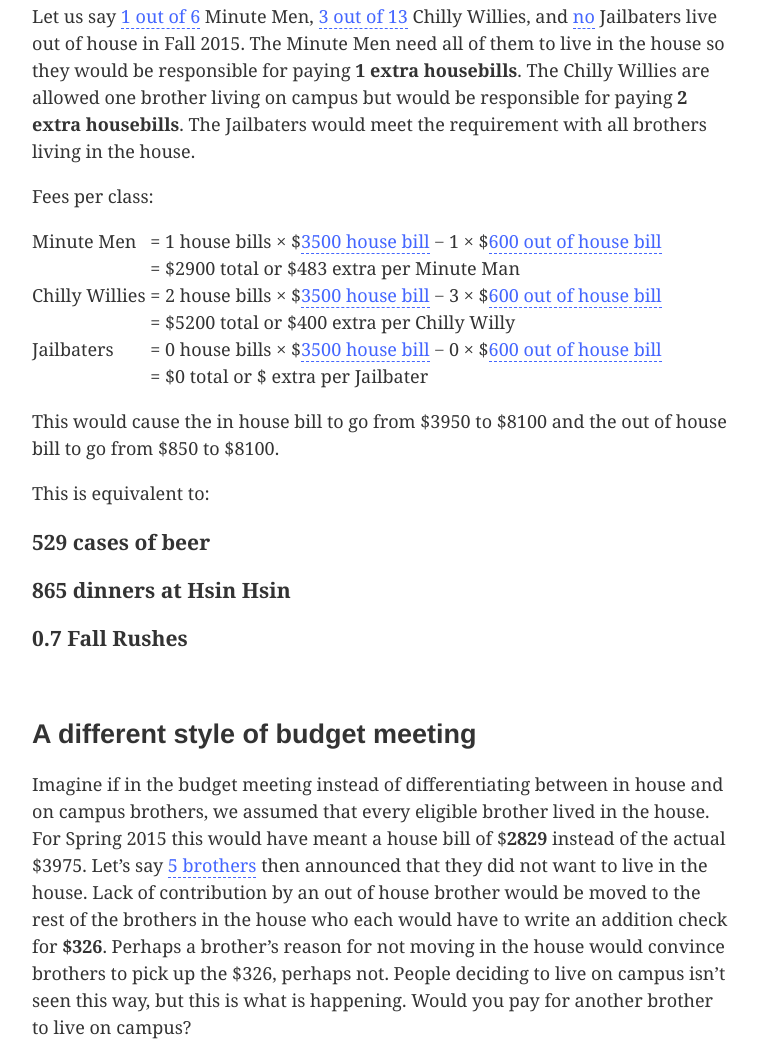
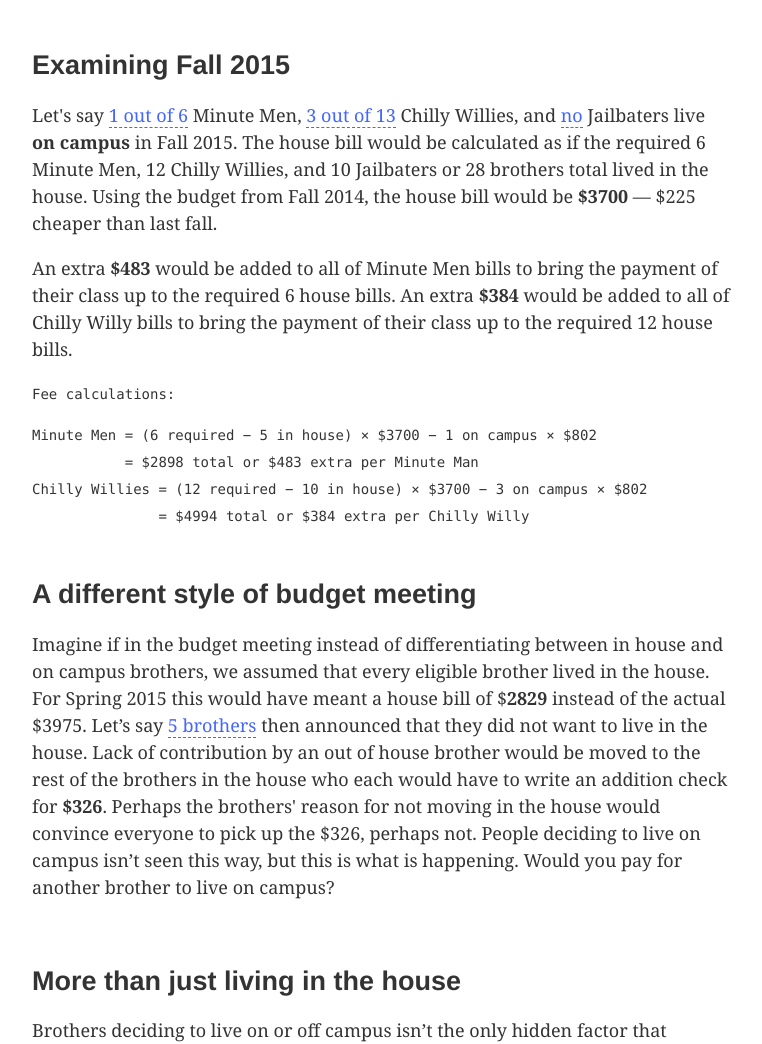
Before and after one commit to jhaip/brotherhood-by-the-numbers, a plain HTML site: page index.html in a window 1280 px wide. Shown: the part 1485-2529 px from the top of the page, without its empty margins (258-1020 px from the left). Drawn offline with Linux system fonts and the light colour scheme.

Commit message:
updating lots of copy

```diff
--- a/index.html
+++ b/index.html
@@ -20,11 +20,29 @@
 
 <body onload="setUpTangle();">
 
-	<div class="meat" id="example2">
+<div class="meat" id="example">
 <h1> Brotherhood: By the Numbers</h1>
 <p>
-		Is the house bill too high?  This semester we voted for an in house bill of $3,985, the highest house bill Pilam has ever had.  Yet you could still argue that we pay about the same amount as someone in a Baker Quad (the cheapest on campus housing) if you include food and so maybe we aren’t doing so bad.  In this sort of essay I don’t want to make the decision for you but give you a perspective on what is really impacting our house bill.  This does not mean to question legitimate reasons to not live in the house or claim that it is ideal, but to emphasize the purely financial aspects of Pilam and keeping our house at 450 Beacon Street.
+    Is the house bill too high?  This semester we voted for an in house bill of $3,985, the
+    highest house bill Pilam has ever had.  Yet you could still argue that we pay about the
+    same amount as someone in a Baker Quad (the cheapest on campus housing) if you include
+    food and so maybe we aren’t doing so bad.  In this sort of essay I don’t want to make
+    the decision for you but give you a perspective on what is really impacting our house
+    bill.  This does not mean to question legitimate reasons to not live in the house or
+    claim that it is ideal, but to emphasize the purely financial aspects of Pilam and
+    keeping our house at 450 Beacon Street.
 </p>
+
+<p>
+    This is an interactive essay. The numbers and formulas behind our financials
+    are included with the words so that changing their values changes the text.
+    Text that is blue can be dragged left and right to change it's value.
+</p>
+<p>
+    After eating <span data-var="hsin_hsins_eaten" class="TKAdjustableNumber" data-min="5" data-max="100" data-step="5"> dinners at Hsin Hsin</span>
+    I <span data-var="what_hsin_hsin_did_to_me"></span>.
+</p>
+
 
 <strong>
     <ol>
@@ -39,88 +57,151 @@
 <h2>The Housing Bylaw Change</h2>
 
 <p>
-		First, a little history.  In 2012, the Pilam Corporation wanted to raise the rent we pay to stay at 450 Beacon because of rising costs.  The undergraduate representatives resisted this proposal, citing that the an increase in the rent with so few brothers living in the house would push the house bill over $4000.  The Pilam Coorporation took this as a sign that our policies on brothers moving in the house and rushing were too relaxed and that we would not be able to afford 450 Beacon.  The undergrad’s rebuttal was a new addition to our chapter’s bylaws that would guarantee enough money was brought in by each pledge class such that the house could be sustained without outrageous fees.  The exact text is below:
+    First, a little history.  In 2012, the Pilam Corporation wanted to raise the rent we
+    pay to stay at 450 Beacon because of rising costs.  The undergraduate representatives
+    resisted this proposal, citing that the an increase in the rent with so few brothers
+    living in the house would push the house bill over $4000.  The Pilam Coorporation took
+    this as a sign that our policies on brothers moving in the house and rushing were too
+    relaxed and that we would not be able to afford 450 Beacon.  The undergrad’s rebuttal
+    was a new addition to our chapter’s bylaws that would guarantee enough money was
+    brought in by each pledge class such that the house could be sustained without outrageous
+    fees.  The exact text is below:
 </p>
 
 <blockquote>
     Section 4: Living in the House
     <br>
-A. All members shall live in the house the first semester they are able. <strong>At minimum a pledge class is responsible for paying for 12 house bills. If the pledge class has fewer than 12 active members, the pledge class is responsible for paying for as many house bills as there are active members in that pledge class.</strong> With the understanding that no rule can accommodate all situations, if a brother is unable to abide by this policy, the Judicial Chairman shall form a committee to review the reasons for living out-of-house. If the committee decides that the brother does not have sufficient reason to live out-of-house, the committee may enforce penalties on the brother under review which may include, but are not limited to fines or placement in bad standing. For brothers initiated prior to the year 2012, penalties will not be applied.
+    A. All members shall live in the house the first semester they are able. <strong>At
+    minimum a pledge class is responsible for paying for 12 house bills. If the pledge
+    class has fewer than 12 active members, the pledge class is responsible for paying
+    for as many house bills as there are active members in that pledge class.</strong>
+    With the understanding that no rule can accommodate all situations, if a brother is
+    unable to abide by this policy, the Judicial Chairman shall form a committee to review
+    the reasons for living out-of-house. If the committee decides that the brother does
+    not have sufficient reason to live out-of-house, the committee may enforce penalties
+    on the brother under review which may include, but are not limited to fines or
+    placement in bad standing. For brothers initiated prior to the year 2012, penalties
+    will not be applied.
 </blockquote>
 
 <p>
-		The bylaw was supposed to be a motivator on two fronts: guarantee a relatively stable house bill and as a motivator in rush to the necessity of having larger pledge classes.  Neither of these goals have been met so I would like to explore the monetary impact if we continue to have the same outcomes in Rush and continue to allow brothers to live on campus without consequence.
+    The bylaw was supposed to be a motivator on two fronts: guarantee a relatively stable
+    house bill and as a motivator in rush to the necessity of having larger pledge classes.
+    So far neither of these goals have been met.  Judicial committees have been voting to
+    not follow the bylaw and have waived the fees. This isn't surprising because no one wants
+    a pledge class to be charged a fee but this affects what everyone pays.  In the next
+    section we'll dive more into the numbers of Fall 2015.
 </p>
 
 <br>
 <h2>Examining Fall 2015</h2>
 
-		<p>The judicial meeting this semester will determine if the bylaws are followed but I would like to take a moment to consider Fall 2015 when the Circle Jackers will be gone and the Jailbaters will be moving into the house:</p>
+<p>
+    Let's say <span data-var="numMMOutOfHouse" class="TKAdjustableNumber" data-format="format_nobrothers 6" data-min="0" data-max="6"></span> Minute Men,
+    <span data-var="numCWOutOfHouse" class="TKAdjustableNumber" data-format="format_nobrothers 13" data-min="0" data-max="13"></span> Chilly Willies,
+    and <span data-var="numJBOutOfHouse" class="TKAdjustableNumber" data-format="format_nobrothers 10" data-min="0" data-max="10"></span> Jailbaters live <strong>on campus</strong> in Fall 2015.
 
-	    <p id="example">
-	    	Let us say <span data-var="numMMOutOfHouse" class="TKAdjustableNumber" data-format="format_nobrothers 6" data-min="0" data-max="6"></span> Minute Men,
-	    	<span data-var="numCWOutOfHouse" class="TKAdjustableNumber" data-format="format_nobrothers 13" data-min="0" data-max="13"></span> Chilly Willies,
-	    	and <span data-var="numJBOutOfHouse" class="TKAdjustableNumber" data-format="format_nobrothers 10" data-min="0" data-max="10"></span> Jailbaters
-	    	live out of house in Fall 2015.
+    <span data-var="bylaw_satisfied" class="v_if">The bylaw requirement would be met and everyone would enjoy a house bill of </span>
+    <span data-var="bylaw_satisfied" class="v_if invertIf">
+    The house bill would be calculated as if the required 6 Minute Men, 12 Chilly Willies, and 10 Jailbaters or 28 brothers total lived in the house.
+    Using the budget from Fall 2014, the house bill would be </span>
+    <strong>$<span data-var="base_housebill" data-format="%.0f"></span></strong>
+    &mdash; $<span data-var="base_housebill_improvement" data-format="%.0f"></span> cheaper than last fall.
 
-	    	The Minute Men <span data-var="MMrequirement"></span>.  The Chilly Willies <span data-var="CWrequirement"></span>.  The Jailbaters <span data-var="JBrequirement"></span>.
 </p>
-	    <p>Fees per class:</p>
 
+<p>
+    <span data-var="mm_perbrofine" class="v_if">
+    An extra <strong>$<span data-var="mm_perbrofine" data-format="%.0f"></span></strong> would be added to all of Minute Men bills to bring the payment of their class up to the required 6 house bills.
+    </span>
+    <span data-var="cw_perbrofine" class="v_if">
+    An extra <strong>$<span data-var="cw_perbrofine" data-format="%.0f"></span></strong> would be added to all of Chilly Willy bills to bring the payment of their class up to the required 12 house bills.
+    </span>
+    <span data-var="jb_perbrofine" class="v_if">
+    An extra <strong>$<span data-var="jb_perbrofine" data-format="%.0f"></span></strong> would be added to all of Jailbater bills to bring the payment of their class up to the required 10 house bills.
+    </span>
+</p>
+
+<div data-var="total_fees" class="fees v_if">
+
+<p>Fee calculations:</p>
+
+<div data-var="mm_perbrofine" class="v_if">
 <table border=0 cellspacing=0 cellpadding=0>
+
     <tr>
-				<td>Minute Men</td>
+        <td nowrap>Minute Men</td>
         <td>&nbsp;=&nbsp;</td>
         <td nowrap>
-                    <span data-var="mm_extrahousebills"></span> house bills &times; $<span data-var="housebill" class="TKAdjustableNumber" data-min="3000" data-max="4500" data-step="100"> house bill</span> &minus; <span data-var="numMMOutOfHouse"></span> &times; $<span data-var="outhousebill" class="TKAdjustableNumber" data-min="100" data-max="1000" data-step="50"> out of house bill</span>
+            (6 required &minus; <span data-var="mm_inhouse"></span> in house) &times; $<span data-var="base_housebill" data-format="%.0f"></span>
+            &minus; <span data-var="numMMOutOfHouse"></span> on campus &times; $<span data-var="base_outbill" data-format="%.0f"></span>
         </td>
     </tr>
     <tr>
         <td></td>
         <td>&nbsp;=&nbsp;</td>
-				<td nowrap>$<span data-var="mm_totalfine"></span> total or $<span data-var="mm_perbrofine" data-format="%.0f"></span> extra per Minute Man</td>
+        <td nowrap>$<span data-var="mm_totalfine" data-format="%.0f"></span> total or $<span data-var="mm_perbrofine" data-format="%.0f"></span> extra per Minute Man</td>
     </tr>
+</table>
+</div>
 
+<div data-var="cw_perbrofine" class="v_if">
+<table border=0 cellspacing=0 cellpadding=0>
     <tr>
-				<td>Chilly Willies</td>
+        <td nowrap>Chilly Willies</td>
         <td>&nbsp;=&nbsp;</td>
         <td nowrap>
-                    <span data-var="cw_extrahousebills"></span> house bills &times; $<span data-var="housebill" class="TKAdjustableNumber" data-min="3000" data-max="4500" data-step="100"> house bill</span> &minus; <span data-var="numCWOutOfHouse"></span> &times; $<span data-var="outhousebill" class="TKAdjustableNumber" data-min="100" data-max="1000" data-step="50"> out of house bill</span>
+            (12 required &minus; <span data-var="cw_inhouse"></span> in house) &times; $<span data-var="base_housebill" data-format="%.0f"></span>
+            &minus; <span data-var="numCWOutOfHouse"></span> on campus &times; $<span data-var="base_outbill" data-format="%.0f"></span>
         </td>
     </tr>
     <tr>
         <td></td>
         <td>&nbsp;=&nbsp;</td>
-				<td nowrap>$<span data-var="cw_totalfine"></span> total or $<span data-var="cw_perbrofine" data-format="%.0f"></span> extra per Chilly Willy</td>
+        <td nowrap>$<span data-var="cw_totalfine" data-format="%.0f"></span> total or $<span data-var="cw_perbrofine" data-format="%.0f"></span> extra per Chilly Willy</td>
     </tr>
+</table>
+</div>
 
+<div data-var="jb_perbrofine" class="v_if">
+<table border=0 cellspacing=0 cellpadding=0>
     <tr>
         <td>Jailbaters</td>
         <td>&nbsp;=&nbsp;</td>
         <td nowrap>
-                    <span data-var="jb_extrahousebills"></span> house bills &times; $<span data-var="housebill" class="TKAdjustableNumber" data-min="3000" data-max="4500" data-step="100"> house bill</span> &minus; <span data-var="numJBOutOfHouse"></span> &times; $<span data-var="outhousebill" class="TKAdjustableNumber" data-min="100" data-max="1000" data-step="50"> out of house bill</span>
+            (10 required &minus; <span data-var="jb_inhouse"></span> in house) &times; $<span data-var="base_housebill" data-format="%.0f"></span>
+            &minus; <span data-var="numJBOutOfHouse"></span> on campus &times; $<span data-var="base_outbill" data-format="%.0f"></span>
         </td>
     </tr>
     <tr>
         <td></td>
         <td>&nbsp;=&nbsp;</td>
-				<td nowrap>$<span data-var="jb_totalfine"></span> total or $<span data-var="jb_perbrofine" data-format="%.0f"></span> extra per Jailbater</td>
+        <td nowrap>$<span data-var="jb_totalfine" data-format="%.0f"></span> total or $<span data-var="jb_perbrofine" data-format="%.0f"></span> extra per Jailbater</td>
     </tr>
+    </div>
 </table>
-
-        <p>This would cause the in house bill to go from $3950 to $<span data-var="inhousebill_after_fines"></span> and the out of house bill to go from $850 to $<span data-var="outhousebill_after_fines"></span>.
-
-		<p>This is equivalent to:</p>
-
-		<h3><span data-var="casesofbeer" data-format="%.0f" > cases of beer</span></h3>
-		<h3><span data-var="dinnersathsinhsin" data-format="%.0f"> dinners at Hsin Hsin</span></h3>
-		<h3><span data-var="rushes" data-format="%.1f"> Fall Rushes</span></h3>
+</div>
+</div>
 
 <br>
 
 <h2>A different style of budget meeting</h2>
 
-		<p>Imagine if in the budget meeting instead of differentiating between in house and on campus brothers, we assumed that every eligible brother lived in the house.  For Spring 2015 this would have meant a house bill of $<strong><span data-var="a_allin_housebill" data-format="%.0f"></span></strong> instead of the actual $3975.  Let’s say <span data-var="a_nbro_outhouse" class="TKAdjustableNumber" data-min="1" data-max="20"> brothers</span> then announced that they did not want to live in the house.  Lack of contribution by an out of house brother would be moved to the rest of the brothers in the house who each would have to write an addition check for <strong>$<span data-var="a_inhouse_extrafee" data-format="%.0f"></span></strong>.  Perhaps a brother’s reason for not moving in the house would convince brothers to pick up the $<span data-var="a_inhouse_extrafee" data-format="%.0f">, perhaps not.  People deciding to live on campus isn’t seen this way, but this is what is happening.  Would you pay for another brother to live on campus?
+<p>
+Imagine if in the budget meeting instead of differentiating between in house and on
+campus brothers, we assumed that every eligible brother lived in the house.  For Spring
+2015 this would have meant a house bill of
+$<strong><span data-var="a_allin_housebill" data-format="%.0f"></span></strong>
+instead of the actual $3975.  Let’s say
+<span data-var="a_nbro_outhouse" class="TKAdjustableNumber" data-min="1" data-max="20"> brothers</span>
+then announced that they did not want to live in the house.  Lack of contribution by
+an out of house brother would be moved to the rest of the brothers in the house who
+each would have to write an addition check for
+<strong>$<span data-var="a_inhouse_extrafee" data-format="%.0f"></span></strong>.
+Perhaps the brothers' reason for not moving in the house would convince everyone to pick up the
+$<span data-var="a_inhouse_extrafee" data-format="%.0f">, perhaps not.  People deciding
+to live on campus isn’t seen this way, but this is what is happening.
+Would you pay for another brother to live on campus?
     </p>
 
     <Br>
--- a/script.js
+++ b/script.js
@@ -5,21 +5,29 @@ function setUpTangle () {
     	return "" + value + " out of " + max_num_bros;
     };
 
+    Tangle.classes.v_if = {
+        //initialize: function (element, options, tangle, variable) { ... },  // optional
+        update: function (element, value) {
+            if (element.hasClass("invertIf")) { value = !value; }
+            element.setStyle("display", !value ? "none" : "initial");//(element.get("tag") == "span") ? "inline" : "block");
+        }
+    };
+
 	function numberWithCommas(x) {
 	    return x.toString().replace(/\B(?=(\d{3})+(?!\d))/g, ",");
 	}
 
-    var tangle2 = new Tangle(document.getElementById("example2"), {
+    var tangle2 = new Tangle(document.getElementById("example"), {
         initialize: function () {
-            this.budget_housetotal =  81650.00;
-            this.budget_brothertotal = 25833.75;
+            this.hsin_hsins_eaten = 50;
+
+            this.budget_housetotal =  {"FALL2014": 81150.00, "SPRING2015": 81650.00};
+            this.budget_brothertotal = {"FALL2014": 23259.53,"SPRING2015": 25833.75};
+            this.prev_housebill = {"FALL2014": 3925.00};
 
             this.numMMOutOfHouse = 1;
             this.numCWOutOfHouse = 3;
             this.numJBOutOfHouse = 0;
-
-            this.housebill = 3500;
-            this.outhousebill = 600;
 
             this.classSizeIncrease = 2;
             this.noPayHouseBill = 1;
@@ -29,47 +37,43 @@ function setUpTangle () {
             this.nbros = 38;
         },
         update: function () {
-            this.mm_extrahousebills = Math.max(0,this.numMMOutOfHouse);
-            this.mm_totalfine = this.mm_extrahousebills * this.housebill - this.numMMOutOfHouse * this.outhousebill;
+
+            /* Introduction */
+            if (this.hsin_hsins_eaten <= 20) {
+                this.what_hsin_hsin_did_to_me = "craved more";
+            } else {
+                this.what_hsin_hsin_did_to_me = "gained "+this.hsin_hsins_eaten*0.5+"lbs";
+                if (this.hsin_hsins_eaten > 60) {
+                    this.what_hsin_hsin_did_to_me += " and became fluent in Chinese";
+                }
+            }
+
+            /* Examining Fall 2015 */
+
+            this.bylaw_satisfied = (this.numMMOutOfHouse+this.numJBOutOfHouse == 0 && this.numCWOutOfHouse <= 1) ? 1 : 0;
+            this.base_outbill = this.budget_brothertotal["FALL2014"]/29.;
+            this.base_housebill = this.budget_housetotal["FALL2014"]/Math.max(28,29-this.numMMOutOfHouse-this.numCWOutOfHouse-this.numJBOutOfHouse)+this.base_outbill;
+            this.base_housebill_improvement = this.prev_housebill["FALL2014"]-this.base_housebill;
+
+            this.mm_inhouse = 6-this.numMMOutOfHouse;
+            this.mm_totalfine = (6-this.mm_inhouse)*this.base_housebill-this.numMMOutOfHouse*this.base_outbill;
             this.mm_perbrofine = this.mm_totalfine / 6.;
 
-            this.cw_extrahousebills = Math.max(0,this.numCWOutOfHouse-1);
-            this.cw_totalfine = this.cw_extrahousebills * this.housebill - this.numCWOutOfHouse * this.outhousebill;;
+            this.cw_inhouse = 13-this.numCWOutOfHouse;
+            this.cw_totalfine = (12-this.cw_inhouse)*this.base_housebill-this.numCWOutOfHouse*this.base_outbill;
+            if (this.cw_totalfine < 0) { this.cw_totalfine = 0; }
             this.cw_perbrofine = this.cw_totalfine / 13.;
 
-            this.jb_extrahousebills = Math.max(0,this.numJBOutOfHouse);
-            this.jb_totalfine = this.jb_extrahousebills * this.housebill - this.numJBOutOfHouse * this.outhousebill;;
-            this.bj_perbrofine = this.jb_totalfine / 6.;
+            this.jb_inhouse = 10-this.numJBOutOfHouse;
+            this.jb_totalfine = (10-this.jb_inhouse)*this.base_housebill-this.numJBOutOfHouse*this.base_outbill;
+            this.jb_perbrofine = this.jb_totalfine / 10.;
 
-            if (this.numMMOutOfHouse == 0) {
-            	this.MMrequirement = "would meet the requirement with all brothers living in the house"
-            } else {
-            	this.MMrequirement = "need all of them to live in the house so they would be responsible for paying <strong>"+(this.numMMOutOfHouse)+" extra housebills</strong>"
-            }
+            this.total_fees = this.mm_totalfine + this.cw_totalfine + this.jb_totalfine;
 
-            if (this.numCWOutOfHouse <= 1) {
-            	this.CWrequirement = "would meet the requirement with at least 12 brothers living in the house"
-            } else {
-            	this.CWrequirement = "are allowed one brother living on campus but would be responsible for paying <strong>"+(this.numCWOutOfHouse-1)+" extra housebills</strong>"
-            }
-
-            if (this.numJBOutOfHouse == 0) {
-            	this.JBrequirement = "would meet the requirement with all brothers living in the house"
-            } else {
-            	this.JBrequirement = "need all of them to live in the house so they would be responsible for paying <strong>"+(this.numJBOutOfHouse)+" extra housebills</strong>"
-            }
-
-            var total = this.mm_totalfine + this.cw_totalfine + this.jb_totalfine;
-            this.casesofbeer = total / 15.30;
-            this.dinnersathsinhsin = total / 9.36;
-            this.rushes = total / 12000.;
-
-            this.inhousebill_after_fines = total;
-            this.outhousebill_after_fines = total;
 
             /* A different style of budget meeting */
-            this.a_allin_housebill = (this.budget_housetotal + this.budget_brothertotal) / this.nbros;
-            this.a_inhouse_extrafee = this.budget_housetotal / (this.nbros-this.a_nbro_outhouse) + this.budget_brothertotal / this.nbros - this.a_allin_housebill;
+            this.a_allin_housebill = (this.budget_housetotal["SPRING2015"] + this.budget_brothertotal["SPRING2015"]) / this.nbros;
+            this.a_inhouse_extrafee = this.budget_housetotal["SPRING2015"] / (this.nbros-this.a_nbro_outhouse) + this.budget_brothertotal["SPRING2015"] / this.nbros - this.a_allin_housebill;
 
         }
     });
--- a/style.css
+++ b/style.css
@@ -25,3 +25,8 @@ blockquote strong {
 h1, h2, ol {
 	font-family: Helvetica, Arial;
 }
+
+.fees {
+	font-family: "Lucida Console", Arial;
+	font-size: 14px;
+}
```
Lines whose indentation alone changed are shown as unchanged.
